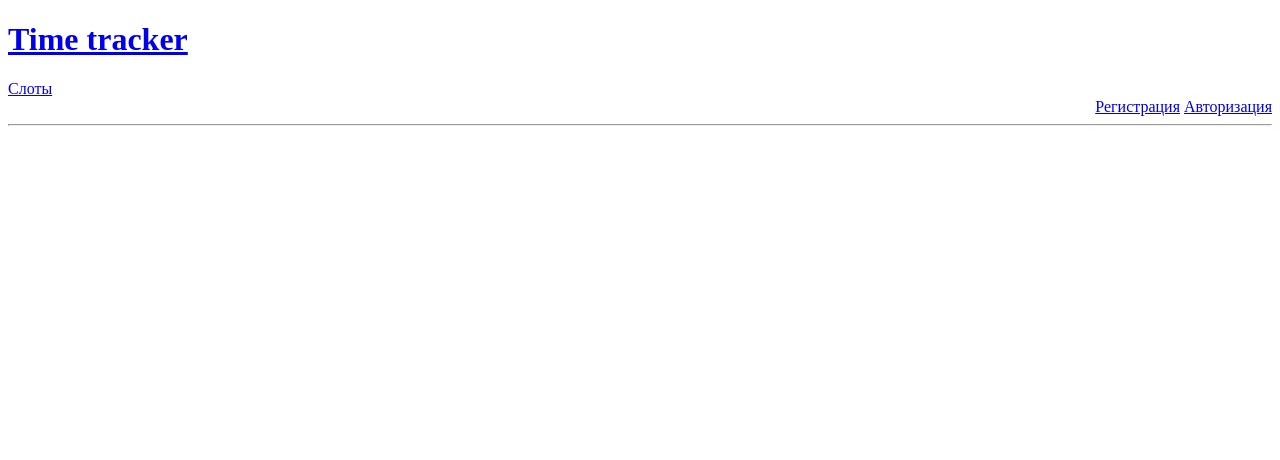
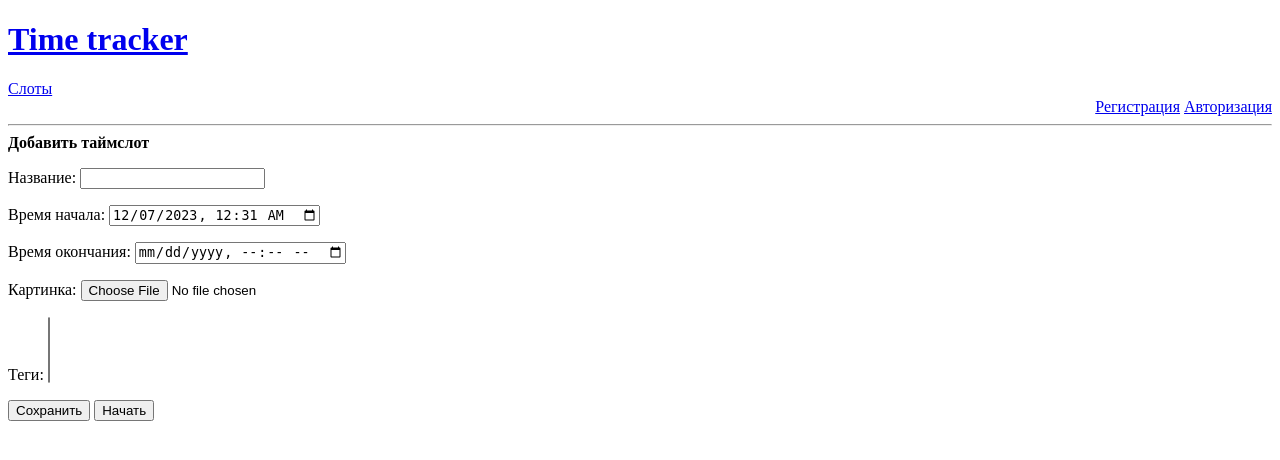
Before and after one commit to SOHick/PCHdjango, a Django app: page / in a window 1280 px wide. Shown: the top 460 px of the page. Run offline with Django 4.2, Linux system fonts and the light colour scheme; data that the repository does not hold is empty.

Commit message:
+ end_date = None

```diff
--- a/web/models.py
+++ b/web/models.py
@@ -1,5 +1,6 @@
 from django.db import models
 from django.contrib.auth import get_user_model
+from django.utils import timezone
 
 User = get_user_model()
 
@@ -14,11 +15,11 @@ class TimeSlotTag(models.Model):
 
 class TimeSlot(models.Model):
     title = models.CharField(max_length=256, verbose_name='Название')
-    start_date = models.DateTimeField(verbose_name='Время начала')
-    end_date = models.DateTimeField(verbose_name='Время окончания')
+    start_date = models.DateTimeField(verbose_name='Время начала', default=timezone.now)
+    end_date = models.DateTimeField(verbose_name='Время окончания', null=True, blank=True)
     is_realtime = models.BooleanField(default=False, verbose_name='В реальном времени')
     user = models.ForeignKey(User, on_delete=models.CASCADE, verbose_name='Пользователь')
-    tags = models.ManyToManyField(TimeSlotTag, verbose_name='Теги')
+    tags = models.ManyToManyField(TimeSlotTag, verbose_name='Теги', blank=True)
     image = models.ImageField(upload_to='time_slots/', null=True, blank=True, verbose_name='Картинка')
 
 
--- a/web/templates/web/main.html
+++ b/web/templates/web/main.html
@@ -1,13 +1,26 @@
 {% extends 'web/base.html' %}
 {% block content %}
+
+<form action="{% url 'time_slots_add' %}" method="post">
+    <b>Добавить таймслот</b>
+    {% csrf_token %}
+    {{ form.as_p }}
+    <button>Сохранить</button>
+    <button value="realtime">Начать</button>
+</form>
 
 <ul>
     {% for timeslot in timeslots  %}
      <li>
          <b>{{ timeslot.title }}</b>
-         {{ timeslot.start_date }} - {{ timeslot.end_date }}
          {% if timeslot.is_realtime  %} <small>(realtime)</small> {% endif %}
-         <a href="{% url 'time_slots_edit' timeslot.id %}">изменить</a>
+
+         <br>
+        <small>
+              {{ timeslot.start_date }} - {{ timeslot.end_date }}
+              <a href="{% url 'time_slots_edit' timeslot.id %}">изменить</a>
+        </small>
+
      </li>
     {% endfor %}
 </ul>
--- a/web/views.py
+++ b/web/views.py
@@ -8,9 +8,10 @@ User = get_user_model()
 
 
 def main_view(request):
-    timeslots = TimeSlot.objects.all()
+    timeslots = TimeSlot.objects.all().order_by('-start_date')
     return render(request, "web/main.html", {
-        'timeslots': timeslots
+        'timeslots': timeslots,
+        'form': TimeSlotForm(),
     })
 
 
```
Also changed, not shown: media/time_slots/photo_2023-03-20_17-46-49.jpg (added), web/migrations/0002_alter_holiday_date_alter_holiday_user_and_more.py (added).
